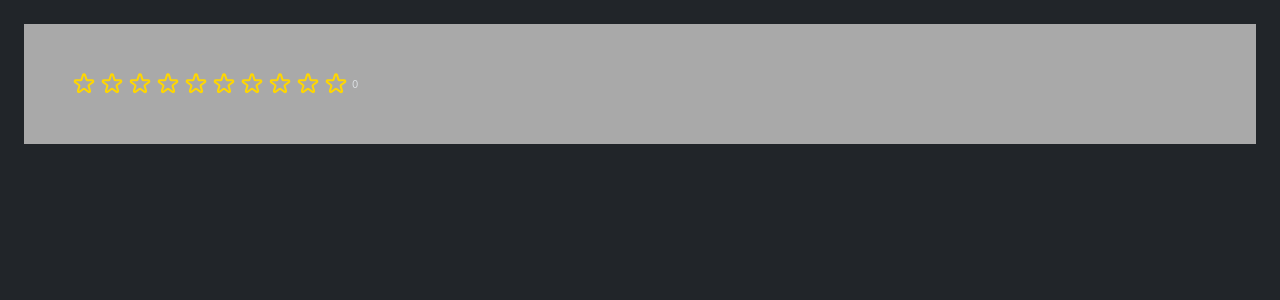
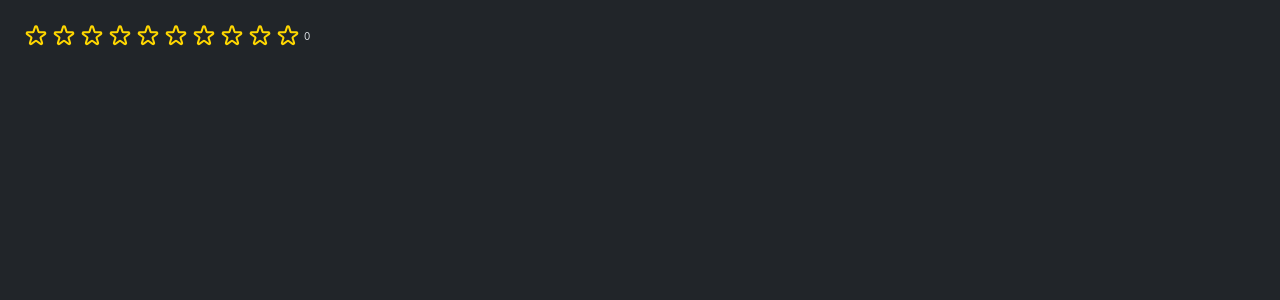
Before and after one commit to shafaqarefin/MovRankApp, a React (Create React App) app: page / in a window 1280 px wide. Shown: the top 300 px of the page. Built offline with nearby package versions, Linux system fonts and the light colour scheme.

Commit message:
Removed some padding form star component

```diff
--- a/src/components/Main/StartRating.js
+++ b/src/components/Main/StartRating.js
@@ -32,11 +32,6 @@ export default function StarRating({
     alignItems: "center",
   };
   const componentStyle = {
-    paddingTop: "48px",
-    paddingBottom: "48px",
-    paddingLeft: "48px",
-    paddingRight: "48px",
-    backgroundColor: "darkgray",
     display: "grid",
   };
   return (
```
